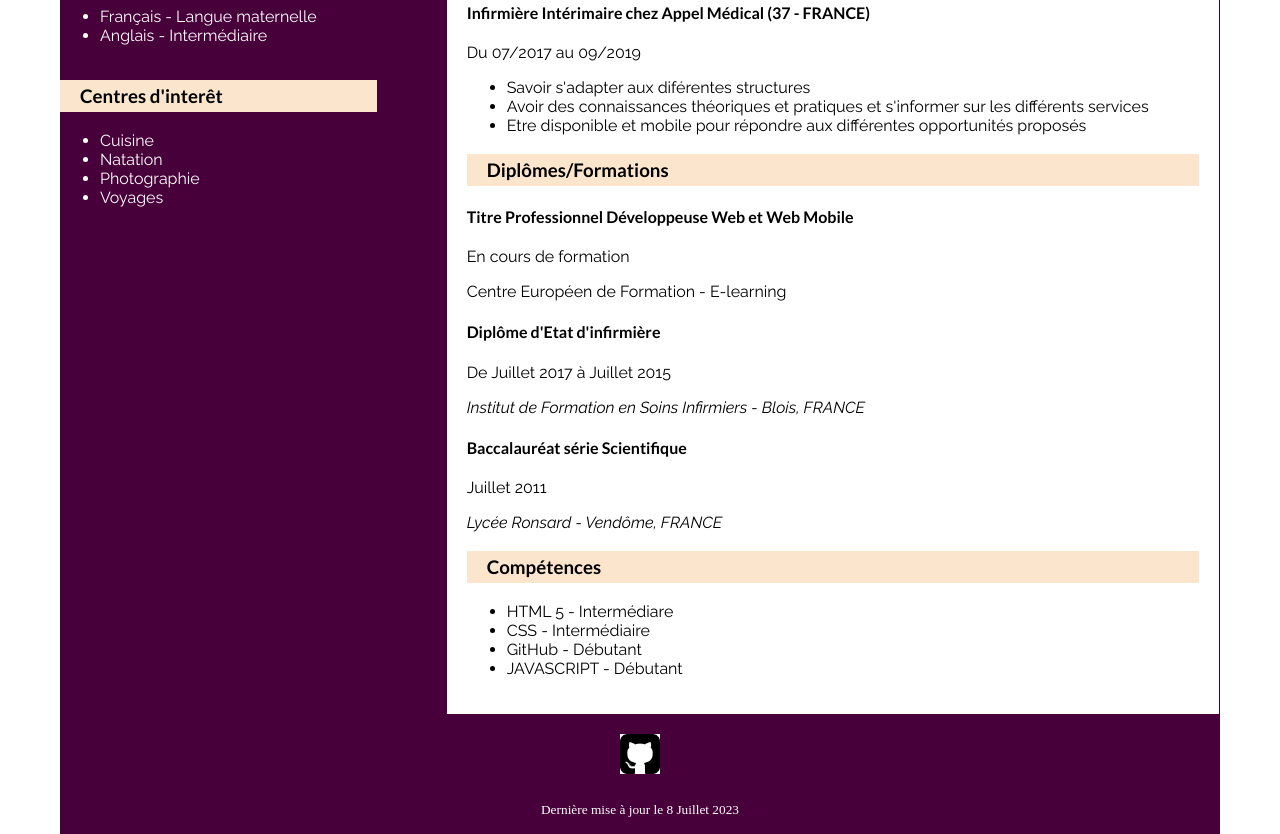
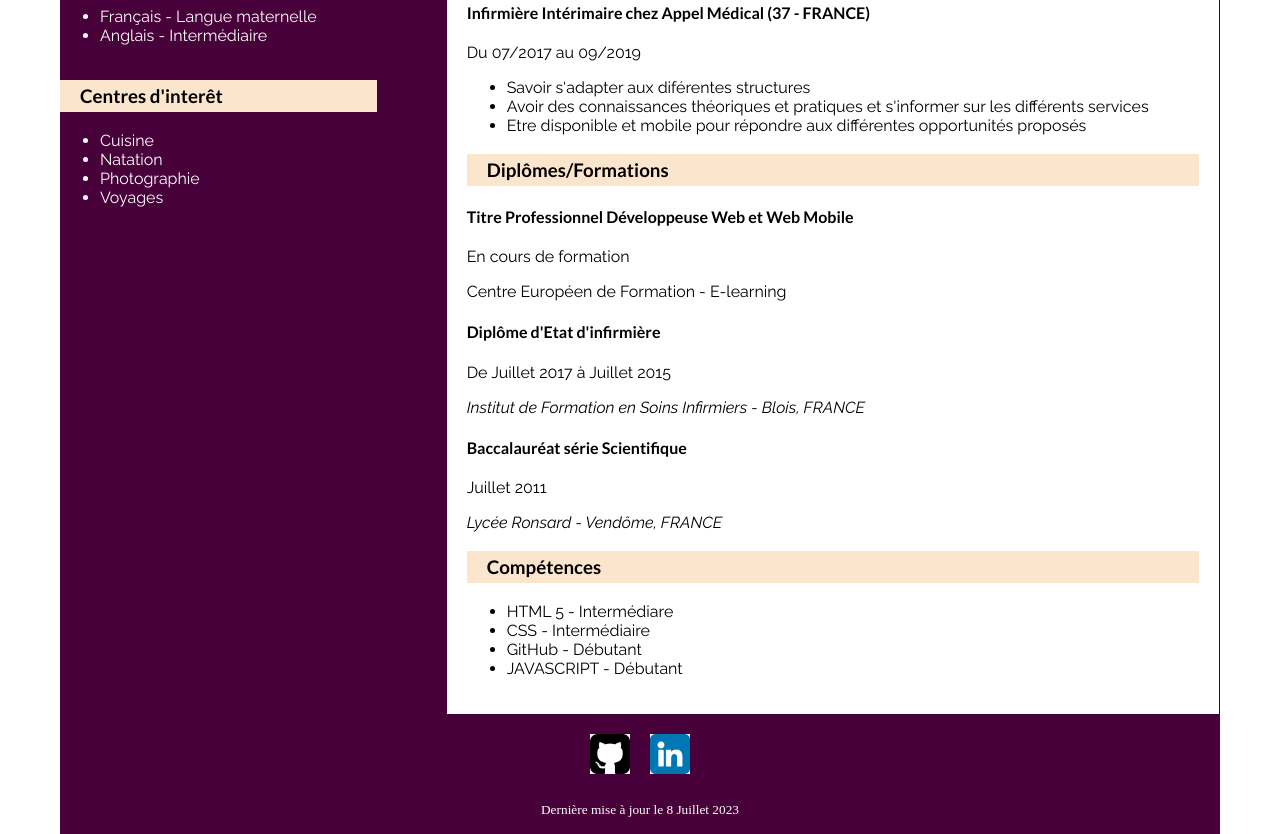
Before and after one commit to Bubolie/Curriculum-Vitae, a plain HTML site: page index.html in a window 1280 px wide. Shown: the part 839-1673 px from the top of the page. Drawn offline with Linux system fonts and the light colour scheme.

Commit message:
ajout du lien vers Linkedin

```diff
--- a/index.html
+++ b/index.html
@@ -8,11 +8,7 @@
 
     <link rel="stylesheet" href="./Assets/CSS/style-figure.css" />
     <link rel="stylesheet" href="./Assets/CSS/style-start.css" />
-    <link
-      rel="shortcut icon"
-      href="./Assets/Image/cv.png"
-      type="image/x-icon"
-    />
+    <link rel="shortcut icon" href="./Assets/Image/cv.png" type="image/x-icon"/>
   </head>
 
   <body>
@@ -173,13 +169,13 @@
             ><img src="./Assets/Image/signe-github.png" alt="Lien vers GitHub"
           /></a>
         </figure>
-        <!-- A ajouter après création des différents comptes -->
-        <!-- <figure class="logo">
-          <a href="https://fr.linkedin.com/" target="_blank" rel="icon"
+        <figure class="link__logo">
+          <a href="https://www.linkedin.com/in/elodie-besen-001512283/" target="_blank" rel="icon"
             ><img src="./Assets/Image/linkedin.png" alt="Lien vers linkedin"
           /></a>
         </figure>
-        <figure class="logo">
+        <!-- A ajouter après création des différents comptes -->
+        <!-- <figure class="logo">
           <a href="https://twitter.com/?lang=fr" target="_blank" rel="icon"
             ><img src="./Assets/Image/twitter.png" alt="Lien vers twitter"
           /></a>
```
